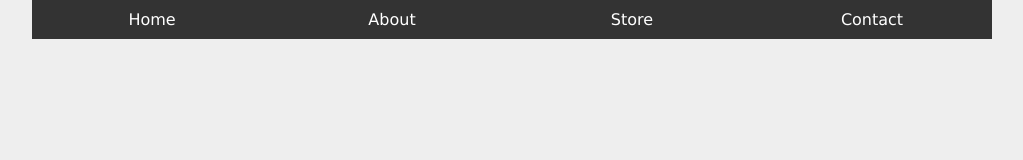
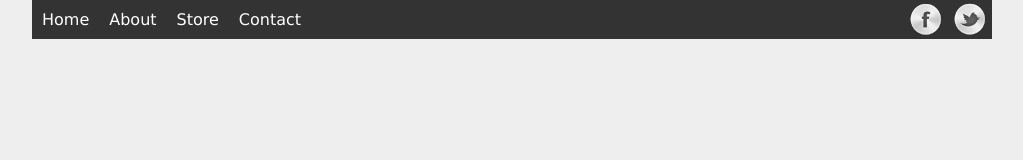
Before and after one commit to shibbirweb/practice-css-flexbox, a plain HTML site: page index.html in a window 1280 px wide. Shown: the whole page, without its empty margins (128-1151 px from the left). Drawn offline with Linux system fonts and the light colour scheme.

Commit message:
Nested Menu by Flex Box Complete

```diff
--- a/index.html
+++ b/index.html
@@ -16,6 +16,11 @@
           <li><a href="#">Store</a></li>
           <li><a href="#">Contact</a></li>
         </ul>
+
+        <ul class="social">
+          <li><a href="#" class="fb">Facebook</a></li>
+          <li><a href="#" class="tw">Twitter</a></li>
+        </ul>
       </nav>
     </div>
   </body>
--- a/style.css
+++ b/style.css
@@ -35,6 +35,31 @@ nav a:hover {
   background: #555;
 }
 
+/* Social Menu Base Style */
+a.tw {
+  background: url(img/tw.png) no-repeat center;
+  background-size: 80%;
+}
+a.fb {
+  background: url(img/fb.png) no-repeat center;
+  background-size: 80%;
+}
+.social a {
+  text-indent: -10000px;
+}
+
+nav ul.social {
+  flex: 1 1 0;
+  display: flex;
+}
+nav ul.social li {
+  flex: 1 1 0;
+}
+.social {
+  max-width: 88px;
+  margin: 0 auto;
+}
+
 /* Flex Style */
 
 @media screen and (min-width: 768px) {
@@ -48,4 +73,13 @@ nav a:hover {
   nav li {
     flex: 1 1 0;
   }
+
+  nav {
+    display: flex;
+    justify-content: space-between;
+  }
+
+  .social {
+    margin: 0;
+  }
 }
```
Also changed, not shown: img/fb.png (added), img/tw.png (added).
